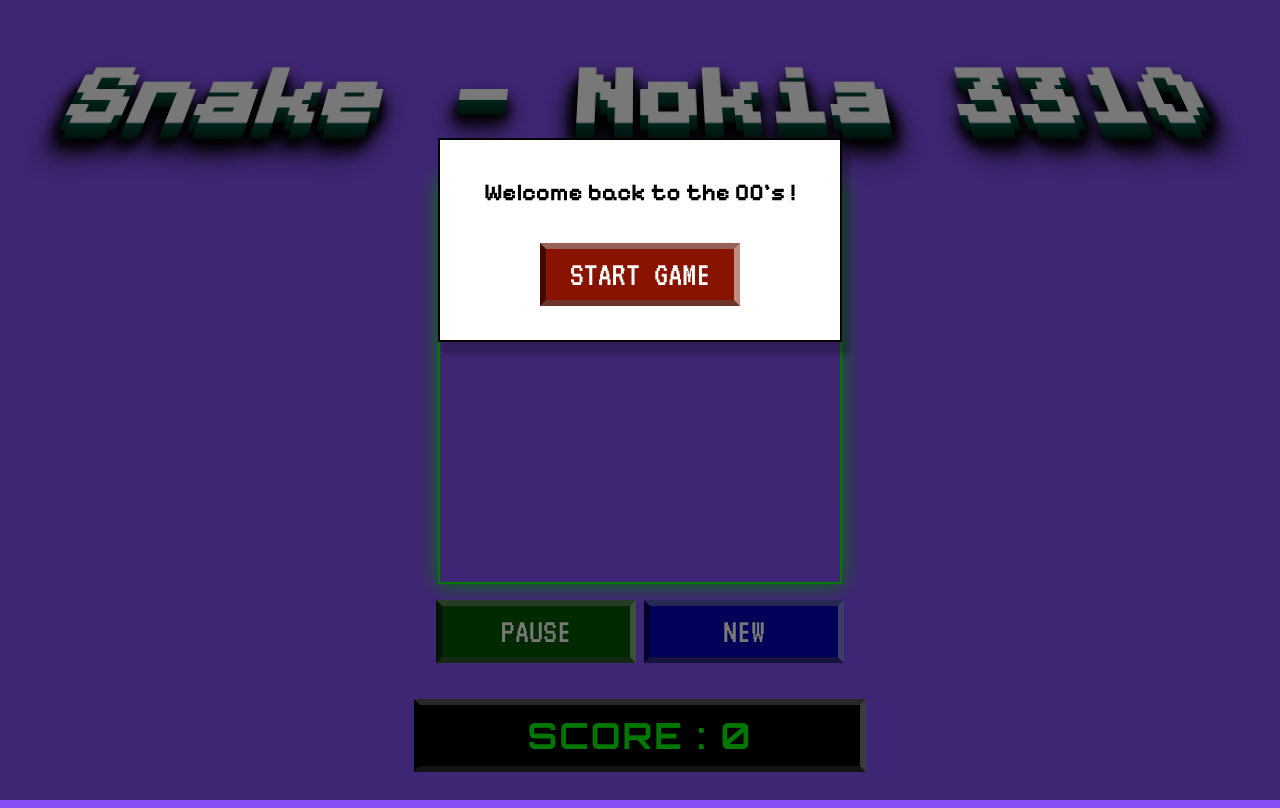
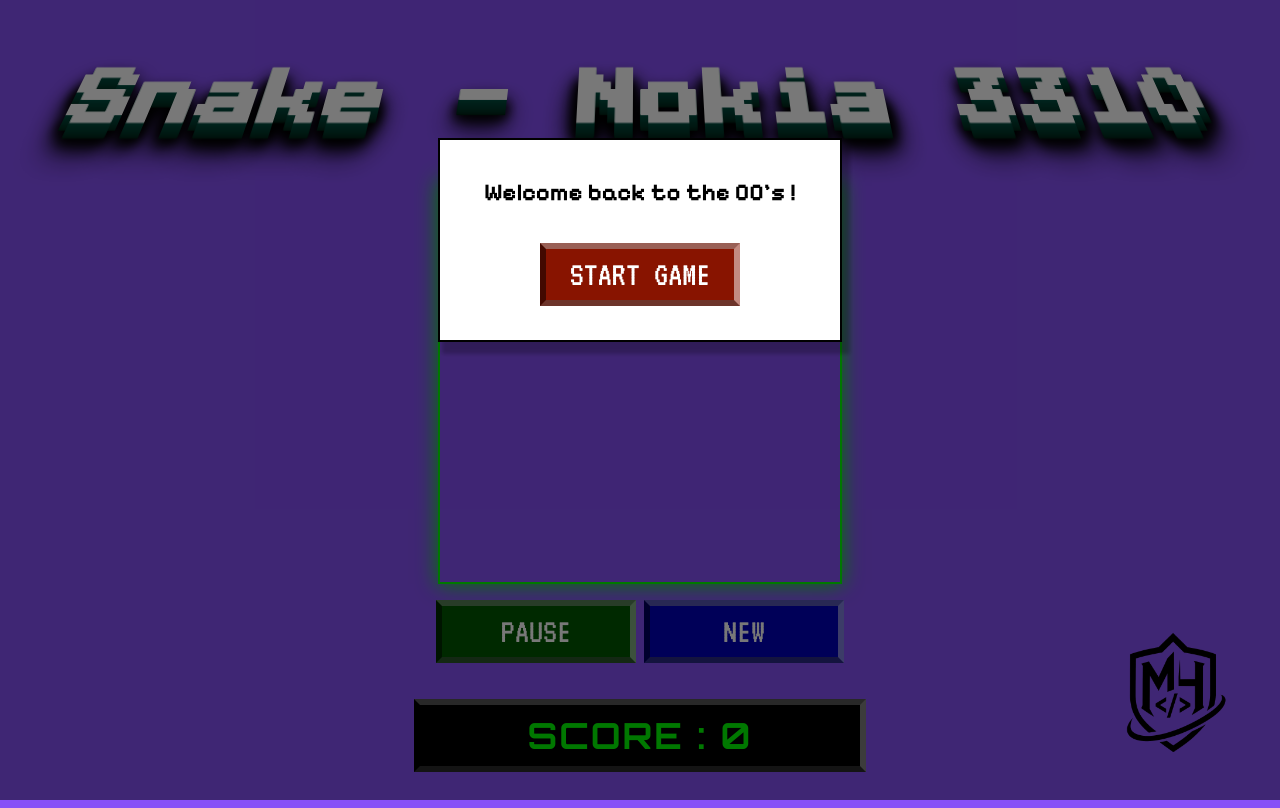
Before and after one commit to Maxime-hnh/Snake, a plain HTML site: page index.html in a window 1280 px wide. Drawn offline with Linux system fonts and the light colour scheme.

Commit message:
add logo

```diff
--- a/index.html
+++ b/index.html
@@ -9,6 +9,7 @@
   <link href="https://fonts.googleapis.com/css2?family=VT323&display=swap" rel="stylesheet">
   <link href="https://fonts.googleapis.com/css2?family=Press+Start+2P&display=swap" rel="stylesheet">
   <link href="https://fonts.googleapis.com/css2?family=Orbitron:wght@400..900&display=swap" rel="stylesheet">
+  <link rel="icon" type="image/x-icon" href="./logo.png">
   <link href="style.css" rel="stylesheet">
   <title>Snake Nokia 3310</title>
   <style>
@@ -17,6 +18,7 @@
 </head>
 
 <body>
+  <img alt="logo" src="./logo.png" width="150" id="logo" />
   <div id="snake">
     <div class="title-wrap">
       <h1>Snake - Nokia 3310</h1>
@@ -34,7 +36,7 @@
 
     <div class="modal">
       <h2>Welcome back to the 00's !</h2>
-      <button  class="start">Start Game</button>
+      <button class="start">Start Game</button>
     </div>
   </div>
   <script src="snake.js"></script>
--- a/snake.js
+++ b/snake.js
@@ -7,6 +7,8 @@ const startButton = document.querySelector('.start');
 const modalContainer = document.querySelector('.modal_container');
 const pauseButton = document.querySelector('.pause');
 const newButton = document.querySelector('.new');
+const logo = document.getElementById("logo");
+
 let score = 0;
 let loop = null;
 let isPaused = false;
@@ -141,7 +143,7 @@ newButton.addEventListener('click', () => {
 })
 
 pauseButton.addEventListener('click', () => {
-  if(isPaused) {
+  if (isPaused) {
     start();
     pauseButton.textContent = "Pause"
   } else {
@@ -149,3 +151,7 @@ pauseButton.addEventListener('click', () => {
     pauseButton.textContent = "Start"
   }
 })
+
+logo.addEventListener('click', () => {
+  window.open("https://maxime-huynh.vercel.app/fr", "_blank")
+})
--- a/style.css
+++ b/style.css
@@ -9,6 +9,14 @@ body {
   padding: 0;
   margin: 0;
   font-family: "Pixelify Sans", sans-serif;
+  position: relative;
+}
+
+img {
+  position: absolute;
+  right: 2rem;
+  bottom: 2rem;
+  cursor: pointer;
 }
 
 .title-wrap {
```
Also changed, not shown: logo.png (added).
